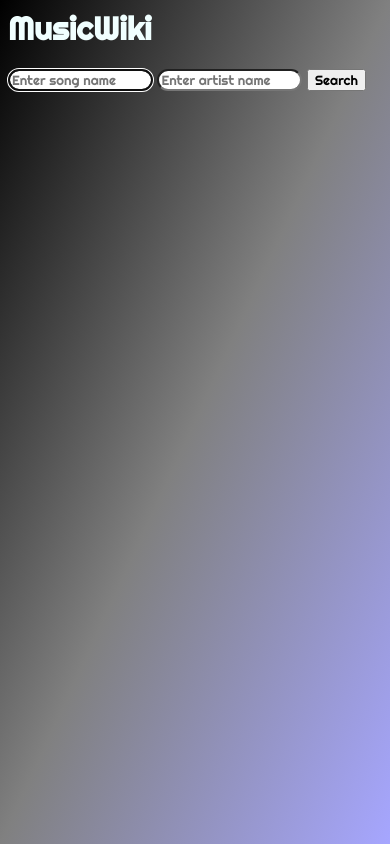
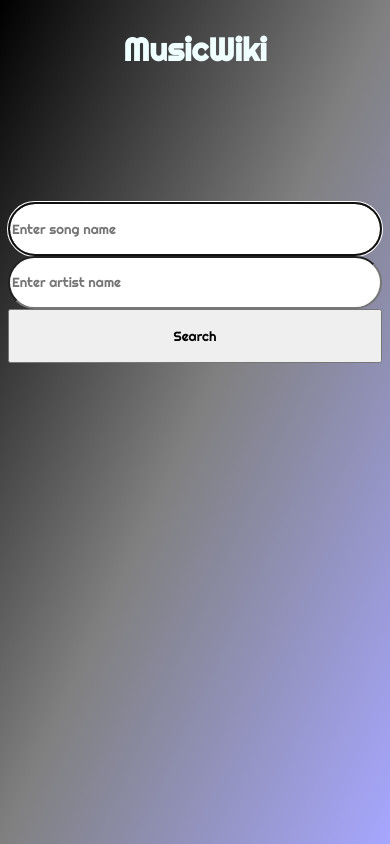
Before and after one commit to WillisK-0/Music-App, a plain HTML site: page index.html in a window 390 px wide. Drawn offline with Linux system fonts and the light colour scheme.

Commit message:
work on mobile response side

```diff
--- a/css/musicStyle.css
+++ b/css/musicStyle.css
@@ -77,7 +77,7 @@ pre{
     color: azure;
 
 }
-.column {
+/* .column {
     float: left;
     width: 50%;
     padding: 10px;
@@ -87,8 +87,8 @@ pre{
     width: 30%;
     padding: 10px;
     margin-top: 0px;
-}
-.inner {
+} */
+/* .inner {
     height: 200px;
     display: table;
     vertical-align: bottom;
@@ -97,7 +97,7 @@ pre{
 }
 .outer {
     display: table;
-}
+} */
 
 
 
@@ -148,7 +148,7 @@ pre{
         display: block;
         margin-left: auto;
         margin-right: auto;
-        width: 50%;
+        width: 30%;
     }
 
     pre{
@@ -169,11 +169,9 @@ pre{
     #searchDiv{
         text-align: center;
     }
-
-
-    #wrapper{
+    /* #wrapper{
         margin-top: 100px;
-    }
+    } */
 
     #songList{
         margin-left: 5px;
@@ -182,5 +180,26 @@ pre{
     #lyricDiv{
         margin-top: 60px;
     }
+    body {
+        display: grid;
+        grid-gap: 1em;
+    }
+    #logo {
+        display: grid;
+        text-align: center;
+    }
+    #textBox {
+        display: grid;
+        text-align: center;
+    }
+    #moreInfoLink {
+        display: grid;
+        text-align: center;
+    }
+    #lyricDiv {
+        display: grid;
+        text-align: center;
+        margin-top: 5px;
+    }
 
 }
```
